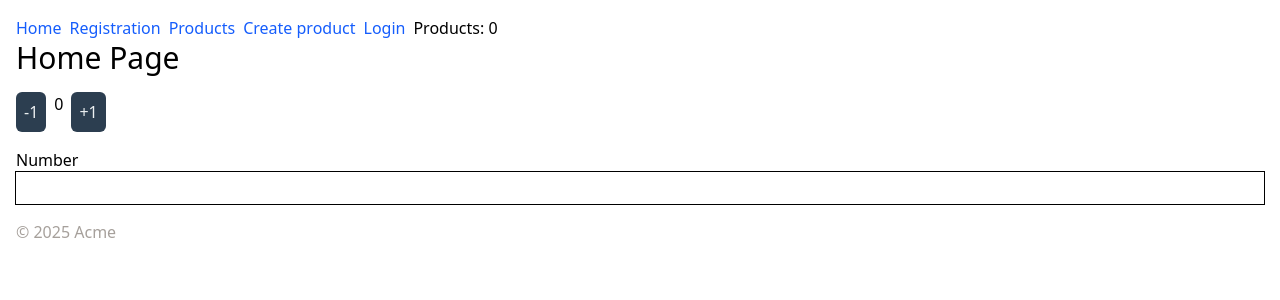
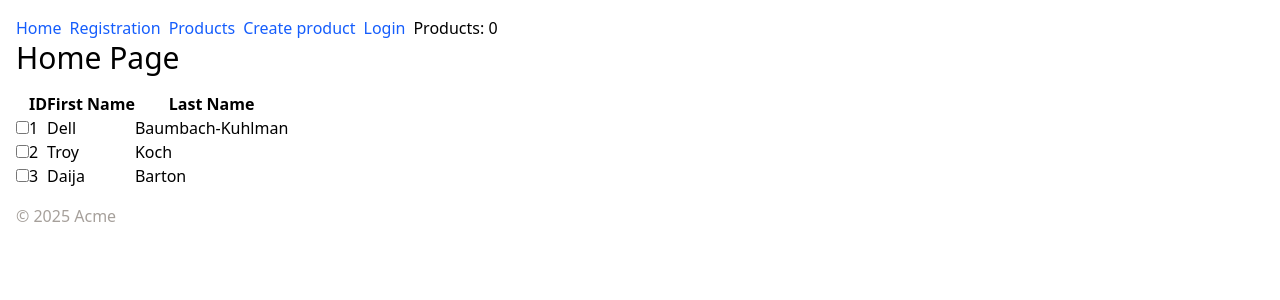
Before and after one commit to patrykomiotek/dyn-group-2, a React (Vite) app: page / in a window 1280 px wide. Shown: the top 300 px of the page. Built offline with nearby package versions, Linux system fonts and the light colour scheme.

Commit message:
feat: with table and useRef

```diff
--- a/package.json
+++ b/package.json
@@ -18,6 +18,7 @@
     "node": ">=20"
   },
   "dependencies": {
+    "@faker-js/faker": "^10.0.0",
     "@hookform/resolvers": "^5.2.2",
     "@reduxjs/toolkit": "^2.9.0",
     "@storybook/addon-themes": "^9.1.10",
--- a/src/pages/HomePage.tsx
+++ b/src/pages/HomePage.tsx
@@ -5,15 +5,17 @@
 // import { ViewPort } from "@/components/ViewPort";
 
 import { AuthInfo } from "@/shared/components/Auth/AuthInfo";
+import { DataTable } from "@/shared/components/DataTable/DataTable";
 import { Stepper } from "@/shared/components/Stepper";
 
 export function HomePage() {
   return (
     <div className="space-y-4">
       <h1 className="text-3xl">Home Page</h1>
+      <DataTable />
       {/* <PostsList /> */}
       {/* <AuthInfo /> */}
-      <Stepper />
+      {/* <Stepper /> */}
       {/* <Stepper />
       <ValueCollector />
       <ViewPort />
--- /dev/null
+++ b/src/shared/components/DataTable/DataTable.tsx
@@ -0,0 +1,63 @@
+import { Checkbox } from "@/shared/ui/Checkbox/Checkbox";
+import { faker } from "@faker-js/faker";
+import { useCallback, useRef, useState } from "react";
+import { TableHeader } from "./TableHeader";
+import { TableHead } from "./TableHead";
+import { TableRow } from "./TableRow";
+import { TableCell } from "./TableCell";
+
+const data = [
+  {
+    id: 1,
+    firstName: faker.person.firstName(),
+    lastName: faker.person.lastName(),
+  },
+  {
+    id: 2,
+    firstName: faker.person.firstName(),
+    lastName: faker.person.lastName(),
+  },
+  {
+    id: 3,
+    firstName: faker.person.firstName(),
+    lastName: faker.person.lastName(),
+  },
+];
+
+export const DataTable = () => {
+  // const [selectedId, setSelectedId] = useState<number | null>(null);
+  const selectedValue = useRef<number | null>(null);
+  // Set, Map
+
+  const handleChange = (id: number) => {
+    // setSelectedId(id);
+    // console.log({ id });
+    selectedValue.current = id;
+    // alert(selectedValue.current);
+  };
+
+  return (
+    <table>
+      <TableHead>
+        <TableRow>
+          <TableHeader></TableHeader>
+          <TableHeader>ID</TableHeader>
+          <TableHeader>First Name</TableHeader>
+          <TableHeader>Last Name</TableHeader>
+        </TableRow>
+      </TableHead>
+      <tbody>
+        {data.map((elem) => (
+          <TableRow key={elem.id}>
+            <TableCell>
+              <Checkbox id={elem.id} onChange={() => handleChange(elem.id)} />
+            </TableCell>
+            <TableCell>{elem.id}</TableCell>
+            <TableCell>{elem.firstName}</TableCell>
+            <TableCell>{elem.lastName}</TableCell>
+          </TableRow>
+        ))}
+      </tbody>
+    </table>
+  );
+};
--- /dev/null
+++ b/src/shared/components/DataTable/TableCell.tsx
@@ -0,0 +1,7 @@
+import { memo, type ComponentProps } from "react";
+
+export const TableCell = memo(({ children }: ComponentProps<"td">) => {
+  return <td>{children}</td>;
+});
+
+TableCell.displayName = "memo(TableCell)";
--- /dev/null
+++ b/src/shared/components/DataTable/TableHead.tsx
@@ -0,0 +1,7 @@
+import { memo, type ComponentProps } from "react";
+
+export const TableHead = memo(({ children }: ComponentProps<"thead">) => {
+  return <thead>{children}</thead>;
+});
+
+TableHead.displayName = "memo(TableHead)";
--- /dev/null
+++ b/src/shared/components/DataTable/TableHeader.tsx
@@ -0,0 +1,7 @@
+import { memo, type ComponentProps } from "react";
+
+export const TableHeader = memo(({ children }: ComponentProps<"th">) => {
+  return <th>{children}</th>;
+});
+
+TableHeader.displayName = "memo(TableHeader)";
--- /dev/null
+++ b/src/shared/components/DataTable/TableRow.tsx
@@ -0,0 +1,7 @@
+import { memo, type ComponentProps } from "react";
+
+export const TableRow = memo(({ children }: ComponentProps<"tr">) => {
+  return <tr>{children}</tr>;
+});
+
+TableRow.displayName = "memo(TableRow)";
--- /dev/null
+++ b/src/shared/ui/Checkbox/Checkbox.tsx
@@ -0,0 +1,35 @@
+import { useState, type ChangeEventHandler } from "react";
+
+type Props = {
+  id: string | number;
+  label?: string;
+  defaultChecked?: boolean;
+  onChange: () => void;
+};
+
+export const Checkbox = ({
+  id,
+  label,
+  onChange,
+  defaultChecked = false,
+}: Props) => {
+  const [checked, setChecked] = useState(defaultChecked);
+
+  const handleChange = () => {
+    setChecked((value) => !value);
+    onChange();
+  };
+
+  return (
+    <div>
+      <input
+        type="checkbox"
+        id={id}
+        data-testid={id}
+        checked={checked}
+        onChange={handleChange}
+      />
+      {label && <label htmlFor={id}>{label}</label>}
+    </div>
+  );
+};
```
Also changed, not shown: 1 other file (tests, documents, lock files or other folders).
